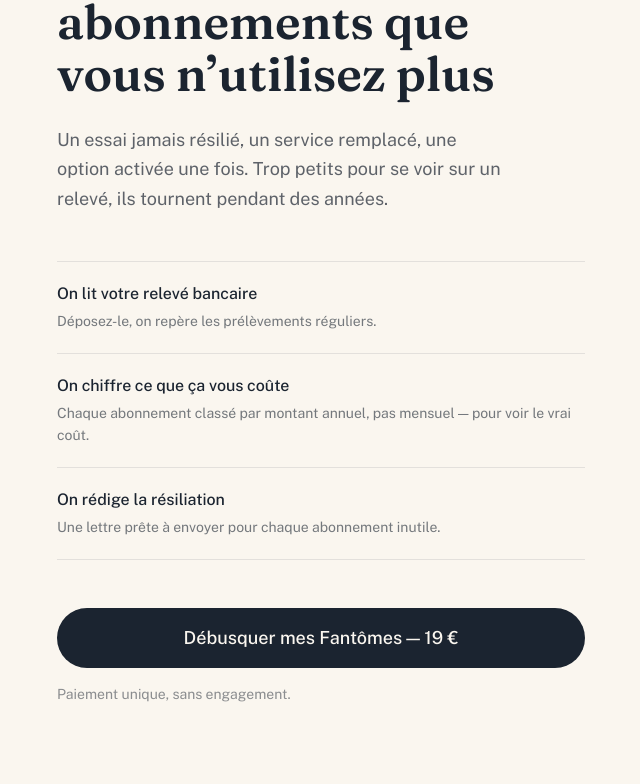
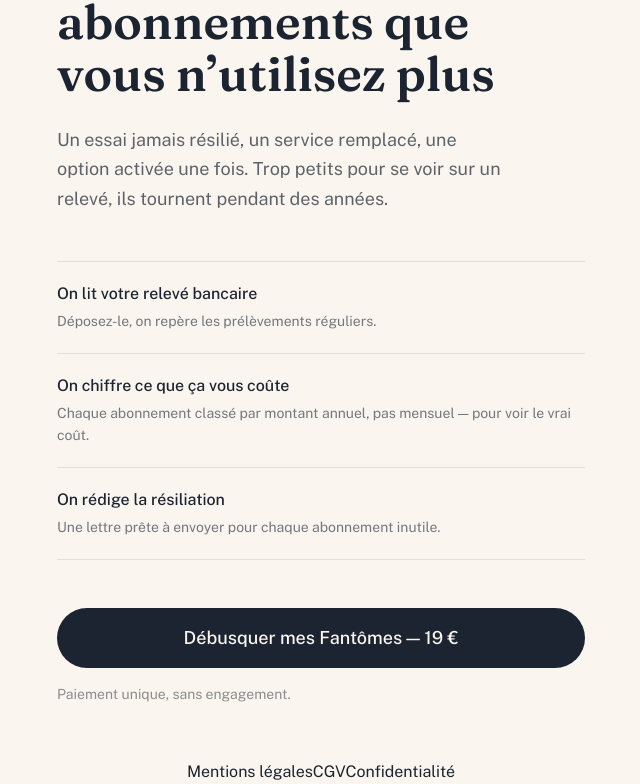
Before and after one commit to tvrn-21/Fantomes-, a Next.js app in the folder fantomes/: page / in a window 1280 px wide. Shown: the part 234-1018 px from the top of the page, without its empty margins (319-959 px from the left). Before the commit the page ends 994 px from the top, so only its background shows below. Built offline with nearby package versions, Linux system fonts and the light colour scheme.

Commit message:
Update layout.tsx

```diff
--- a/fantomes/app/layout.tsx
+++ b/fantomes/app/layout.tsx
@@ -1,5 +1,7 @@
 import type { Metadata } from "next";
 import { Fraunces, Public_Sans } from "next/font/google";
+import { Analytics } from "@vercel/analytics/react";
+import Footer from "@/components/Footer";
 import "./globals.css";
 
 const fraunces = Fraunces({
@@ -36,9 +38,11 @@ export default function RootLayout({
   return (
     <html lang="fr">
       <body
-        className={`${fraunces.variable} ${publicSans.variable} font-sans bg-cream text-ink antialiased`}
+        className={`${fraunces.variable} ${publicSans.variable} font-sans bg-cream text-ink antialiased flex flex-col min-h-screen`}
       >
-        {children}
+        <div className="flex-1">{children}</div>
+        <Footer />
+        <Analytics />
       </body>
     </html>
   );
```
